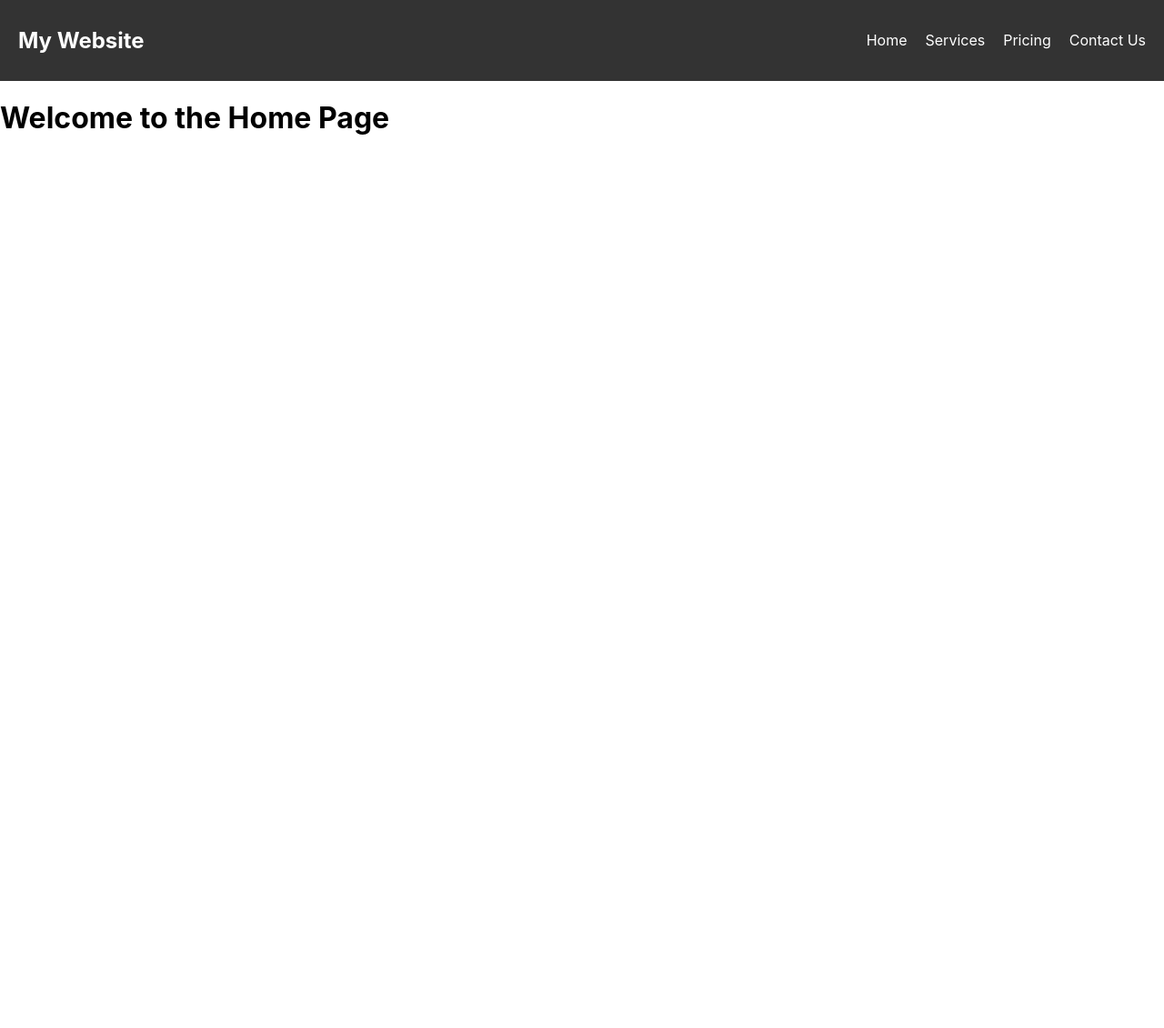
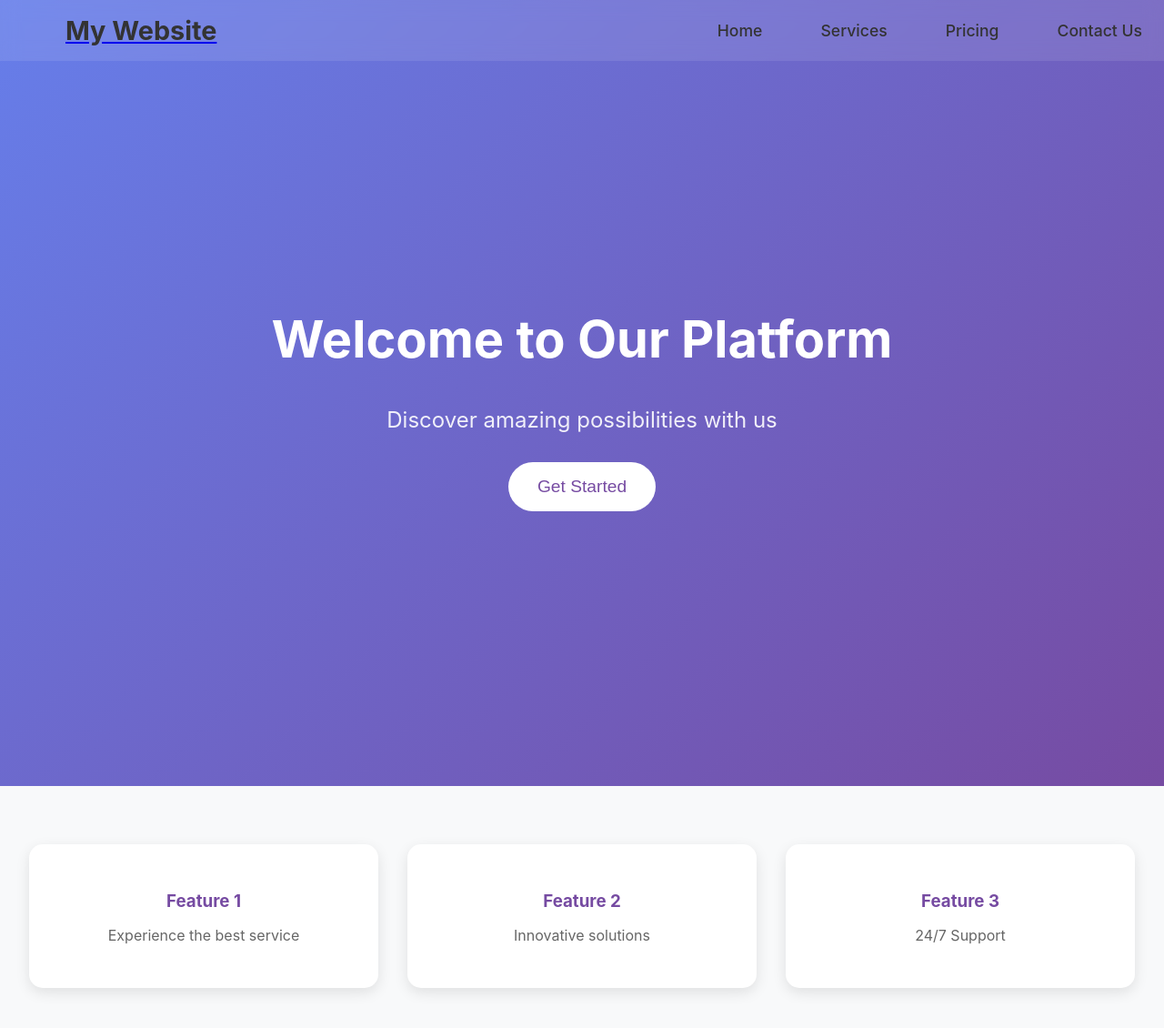
Before and after one commit to SandaruKonara/Taruga, a React (Create React App) app: page / in a window 1280 px wide. Shown: the top 1130 px of the page at 91% size. Before the commit the page ends 800 px from the top, so only its background shows below. Built offline with nearby package versions, Linux system fonts and the light colour scheme.

Commit message:
add some css

```diff
--- a/src/components/Navbar.css
+++ b/src/components/Navbar.css
@@ -1,25 +1,135 @@
+body {
+  margin: 0;
+  padding: 0;
+  min-height: 100vh;
+  background: linear-gradient(135deg, #f5f7fa 0%, #c3cfe2 100%);
+}
+
 .navbar {
+  position: fixed;
+  top: 0;
+  left: 0;
+  width: 100%;
+  z-index: 1000;
+  padding: 1rem 2rem;
+  transition: all 0.3s ease-in-out;
+  background: rgba(255, 255, 255, 0.1);
+  backdrop-filter: blur(10px);
+  -webkit-backdrop-filter: blur(10px);
+}
+
+.navbar.scrolled {
+  background: rgba(255, 255, 255, 0.2);
+  box-shadow: 0 8px 32px 0 rgba(31, 38, 135, 0.37);
+}
+
+.navbar-container {
   display: flex;
   justify-content: space-between;
   align-items: center;
-    background: #333;
-    padding: 10px 20px;
+  max-width: 1200px;
+  margin: 0 auto;
 }
 
-  .navbar h2 {
-    color: white;
+.navbar-logo h2 {
+  color: #333;
+  margin: 0;
+  font-size: 1.8rem;
+  font-weight: 700;
+  transition: transform 0.3s ease;
 }
 
-  .navbar ul {
+.navbar-logo:hover h2 {
+  transform: scale(1.05);
+}
+
+.nav-menu {
+  display: flex;
+  align-items: center;
   list-style: none;
+  margin: 0;
+  padding: 0;
+}
+
+.nav-item {
+  margin-left: 2rem;
+}
+
+.nav-link {
+  color: #333;
+  text-decoration: none;
+  font-weight: 500;
+  font-size: 1.1rem;
+  padding: 0.5rem 1rem;
+  border-radius: 8px;
+  transition: all 0.3s ease;
+  position: relative;
+}
+
+.nav-link::after {
+  content: '';
+  position: absolute;
+  bottom: 0;
+  left: 50%;
+  width: 0;
+  height: 2px;
+  background: #333;
+  transition: all 0.3s ease;
+  transform: translateX(-50%);
+}
+
+.nav-link:hover::after {
+  width: 80%;
+}
+
+.menu-icon {
+  display: none;
+  flex-direction: column;
+  cursor: pointer;
+  gap: 6px;
+}
+
+.menu-icon span {
+  width: 30px;
+  height: 3px;
+  background: #333;
+  transition: all 0.3s ease;
+}
+
+@media screen and (max-width: 768px) {
+  .menu-icon {
     display: flex;
   }
 
-  .navbar ul li {
-    margin-left: 20px;
+  .nav-menu {
+    position: fixed;
+    top: 80px;
+    right: -100%;
+    flex-direction: column;
+    width: 100%;
+    background: rgba(255, 255, 255, 0.95);
+    backdrop-filter: blur(10px);
+    padding: 2rem;
+    transition: all 0.5s ease;
   }
 
-  .navbar ul li a {
-    color: white;
-    text-decoration: none;
+  .nav-menu.active {
+    right: 0;
   }
+
+  .nav-item {
+    margin: 1.5rem 0;
+  }
+
+  .menu-icon.active span:nth-child(1) {
+    transform: rotate(45deg) translate(8px, 8px);
+  }
+
+  .menu-icon.active span:nth-child(2) {
+    opacity: 0;
+  }
+
+  .menu-icon.active span:nth-child(3) {
+    transform: rotate(-45deg) translate(8px, -8px);
+  }
+}
--- a/src/components/Navbar.js
+++ b/src/components/Navbar.js
@@ -1,17 +1,61 @@
-import React from "react";
+import React, { useState, useEffect } from "react";
 import { Link } from "react-router-dom";
 import "./Navbar.css";
 
 const Navbar = () => {
+  const [scrolled, setScrolled] = useState(false);
+  const [isOpen, setIsOpen] = useState(false);
+
+  useEffect(() => {
+    const handleScroll = () => {
+      const offset = window.scrollY;
+      if (offset > 50) {
+        setScrolled(true);
+      } else {
+        setScrolled(false);
+      }
+    };
+
+    window.addEventListener('scroll', handleScroll);
+    return () => window.removeEventListener('scroll', handleScroll);
+  }, []);
+
   return (
-    <nav className="navbar">
-      <h2>My Website</h2>
-      <ul>
-        <li><Link to="/">Home</Link></li>
-        <li><Link to="/services">Services</Link></li>
-        <li><Link to="/pricing">Pricing</Link></li>
-        <li><Link to="/contact">Contact Us</Link></li>
-      </ul>
+    <nav className={`navbar ${scrolled ? 'scrolled' : ''}`}>
+      <div className="navbar-container">
+        <Link to="/" className="navbar-logo">
+          <h2>My Website</h2>
+        </Link>
+
+        <div className={`menu-icon ${isOpen ? 'active' : ''}`} onClick={() => setIsOpen(!isOpen)}>
+          <span></span>
+          <span></span>
+          <span></span>
+        </div>
+
+        <ul className={`nav-menu ${isOpen ? 'active' : ''}`}>
+          <li className="nav-item">
+            <Link to="/" className="nav-link" onClick={() => setIsOpen(false)}>
+              Home
+            </Link>
+          </li>
+          <li className="nav-item">
+            <Link to="/services" className="nav-link" onClick={() => setIsOpen(false)}>
+              Services
+            </Link>
+          </li>
+          <li className="nav-item">
+            <Link to="/pricing" className="nav-link" onClick={() => setIsOpen(false)}>
+              Pricing
+            </Link>
+          </li>
+          <li className="nav-item">
+            <Link to="/contact" className="nav-link" onClick={() => setIsOpen(false)}>
+              Contact Us
+            </Link>
+          </li>
+        </ul>
+      </div>
     </nav>
   );
 };
--- /dev/null
+++ b/src/pages/Home.css
@@ -0,0 +1,122 @@
+.home-container {
+  min-height: 100vh;
+  overflow-x: hidden;
+}
+
+.hero-section {
+  height: 100vh;
+  display: flex;
+  flex-direction: column;
+  justify-content: center;
+  align-items: center;
+  background: linear-gradient(135deg, #667eea 0%, #764ba2 100%);
+  padding: 2rem;
+  color: white;
+  text-align: center;
+}
+
+.title {
+  font-size: 3.5rem;
+  margin-bottom: 1rem;
+  animation: fadeInDown 1s ease-out;
+}
+
+.subtitle {
+  font-size: 1.5rem;
+  margin-bottom: 2rem;
+  opacity: 0.9;
+  animation: fadeInUp 1s ease-out;
+}
+
+.cta-button {
+  padding: 1rem 2rem;
+  font-size: 1.2rem;
+  background: white;
+  color: #764ba2;
+  border: none;
+  border-radius: 30px;
+  cursor: pointer;
+  transition: transform 0.3s ease, box-shadow 0.3s ease;
+  animation: fadeIn 1.5s ease-out;
+}
+
+.cta-button:hover {
+  transform: translateY(-3px);
+  box-shadow: 0 10px 20px rgba(0, 0, 0, 0.2);
+}
+
+.features-section {
+  padding: 4rem 2rem;
+  display: grid;
+  grid-template-columns: repeat(auto-fit, minmax(250px, 1fr));
+  gap: 2rem;
+  background: #f8f9fa;
+}
+
+.feature-card {
+  background: white;
+  padding: 2rem;
+  border-radius: 15px;
+  text-align: center;
+  transition: transform 0.3s ease;
+  box-shadow: 0 5px 15px rgba(0, 0, 0, 0.1);
+}
+
+.feature-card:hover {
+  transform: translateY(-10px);
+}
+
+.feature-card h3 {
+  color: #764ba2;
+  margin-bottom: 1rem;
+}
+
+.feature-card p {
+  color: #666;
+}
+
+@keyframes fadeInDown {
+  from {
+    opacity: 0;
+    transform: translateY(-30px);
+  }
+  to {
+    opacity: 1;
+    transform: translateY(0);
+  }
+}
+
+@keyframes fadeInUp {
+  from {
+    opacity: 0;
+    transform: translateY(30px);
+  }
+  to {
+    opacity: 1;
+    transform: translateY(0);
+  }
+}
+
+@keyframes fadeIn {
+  from {
+    opacity: 0;
+  }
+  to {
+    opacity: 1;
+  }
+}
+
+/* Responsive Design */
+@media (max-width: 768px) {
+  .title {
+    font-size: 2.5rem;
+  }
+
+  .subtitle {
+    font-size: 1.2rem;
+  }
+
+  .features-section {
+    padding: 2rem 1rem;
+  }
+}
--- a/src/pages/Home.js
+++ b/src/pages/Home.js
@@ -1,7 +1,31 @@
 import React from "react";
+import "./Home.css";
 
 const Home = () => {
-  return <h1>Welcome to the Home Page</h1>;
+  return (
+    <div className="home-container">
+      <div className="hero-section">
+        <h1 className="title">Welcome to Our Platform</h1>
+        <p className="subtitle">Discover amazing possibilities with us</p>
+        <button className="cta-button">Get Started</button>
+      </div>
+
+      <div className="features-section">
+        <div className="feature-card">
+          <h3>Feature 1</h3>
+          <p>Experience the best service</p>
+        </div>
+        <div className="feature-card">
+          <h3>Feature 2</h3>
+          <p>Innovative solutions</p>
+        </div>
+        <div className="feature-card">
+          <h3>Feature 3</h3>
+          <p>24/7 Support</p>
+        </div>
+      </div>
+    </div>
+  );
 };
 
 export default Home;
```
Lines whose indentation alone changed are shown as unchanged.
